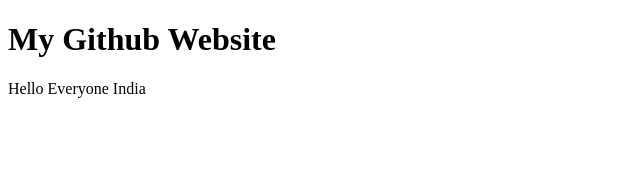
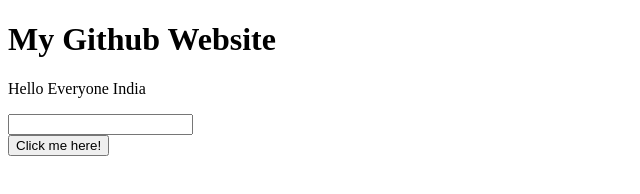
Before and after one commit to Bhola18coding/my-second-website, a plain HTML site: page index.html in a window 1280 px wide. Shown: the whole page, without its empty margins (0-640 px from the left). Drawn offline with Linux system fonts and the light colour scheme.

Commit message:
added button

```diff
--- a/index.html
+++ b/index.html
@@ -11,5 +11,8 @@
     <div>
         <p>Hello Everyone  India</p>
     </div>
+    <input type = "text">
+    <br>
+    <button>Click me here!</button>
 </body>
 </html>
```
